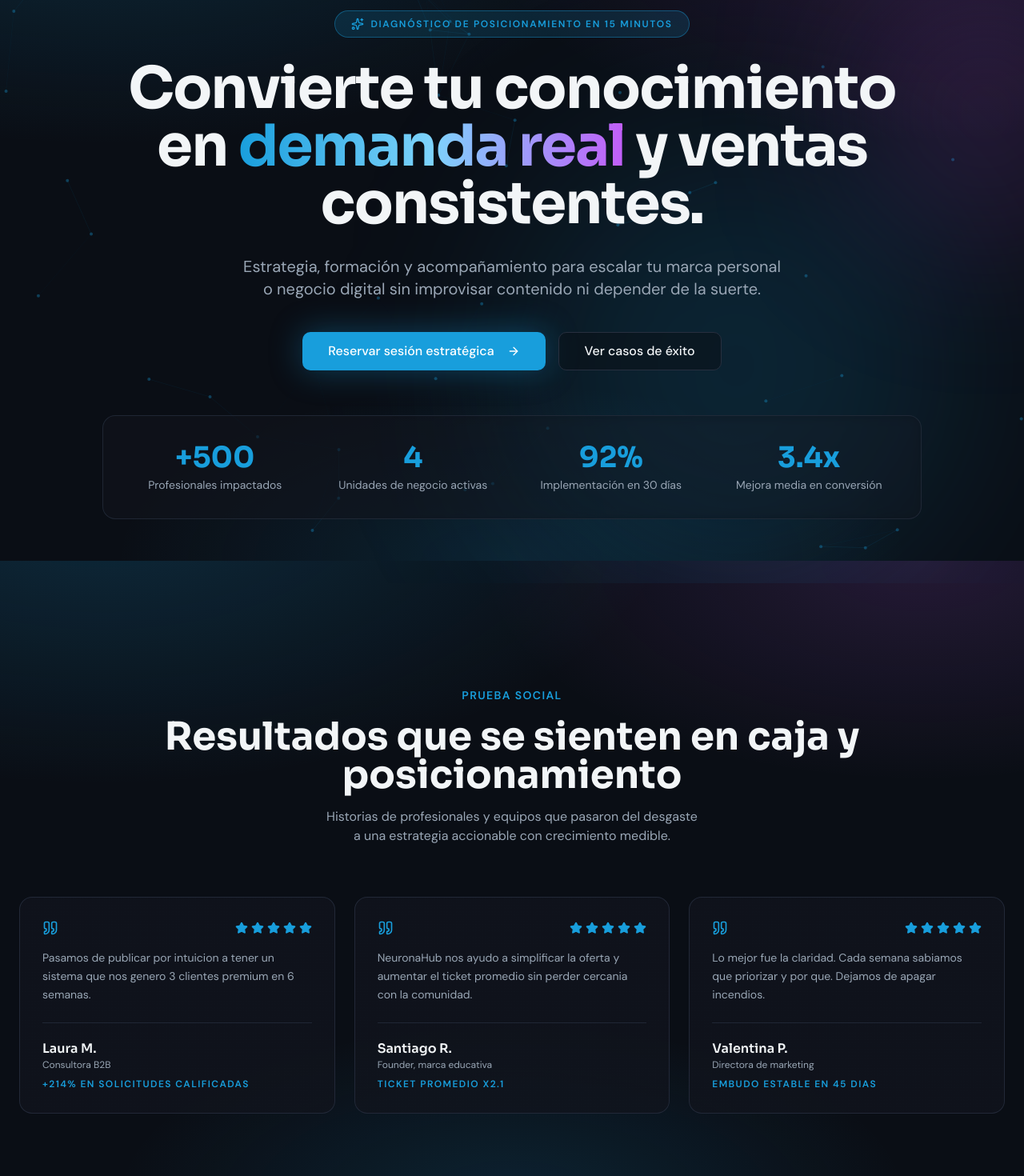
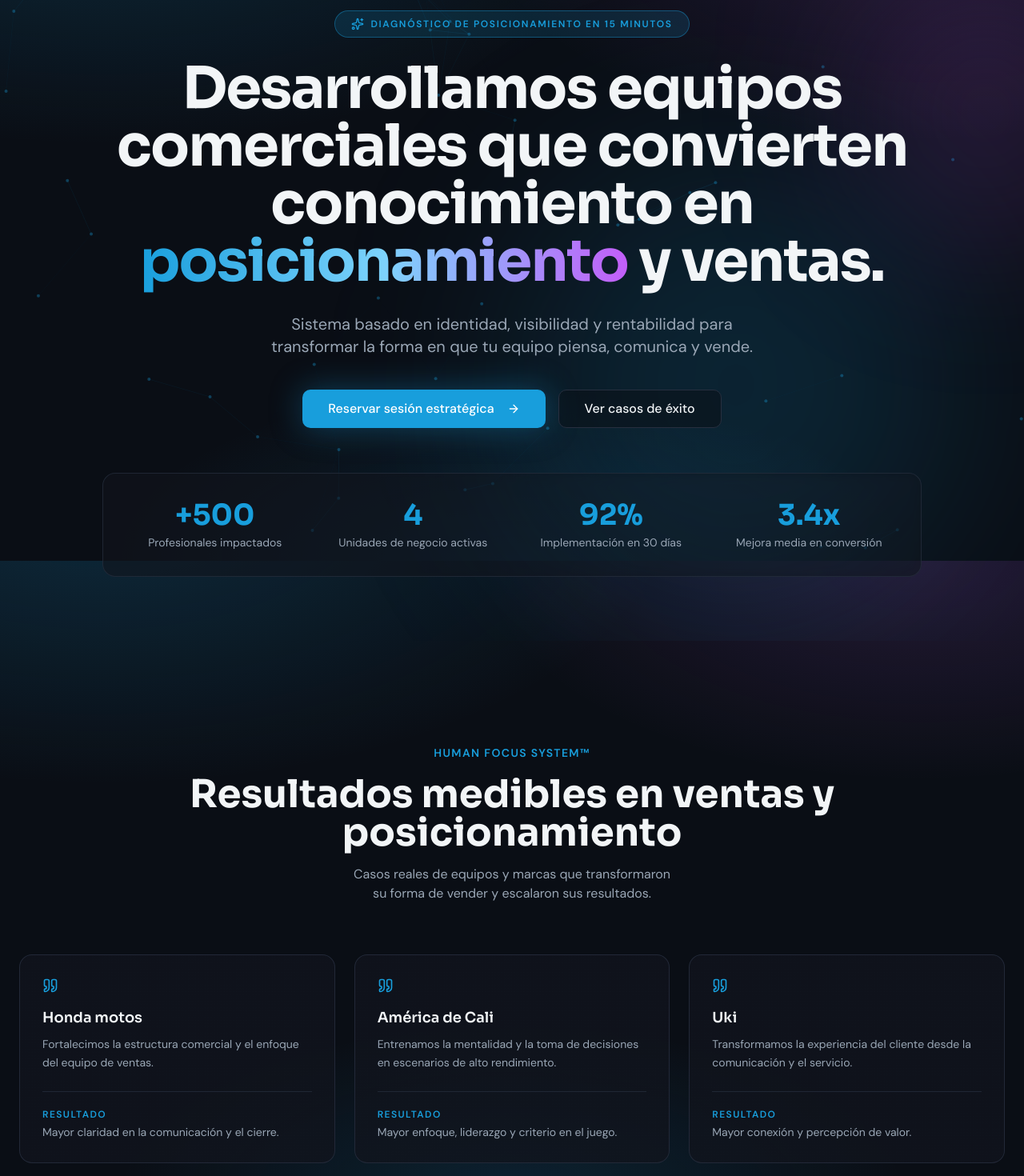
Before and after one commit to andreszapataq/neurona-hub-landing-page, a Next.js app: page / in a window 1280 px wide. Shown: the part 99-1569 px from the top of the page at 80% size. Built offline with nearby package versions, Linux system fonts and the light colour scheme.

Commit message:
first commit

```diff
--- a/components/brands-section.tsx
+++ b/components/brands-section.tsx
@@ -122,21 +122,18 @@ export function BrandsSection() {
           className="text-center"
         >
           <span className="text-sm font-semibold uppercase tracking-widest text-primary">
-            Nuestros Programas
+            Nuestro Enfoque
           </span>
           <h2 className="mt-4 font-display text-3xl font-bold text-foreground sm:text-4xl md:text-5xl">
             <span className="text-balance">
-              Elige la ruta que más acelera{" "}
-              <br className="hidden md:inline" />
+              Soluciones diseñadas para transformar la forma en que{" "}
               <span className="bg-gradient-to-r from-primary to-accent bg-clip-text text-transparent">
-                tu siguiente nivel
+                personas y equipos que venden.
               </span>
             </span>
           </h2>
           <p className="mx-auto mt-4 max-w-2xl text-balance text-muted-foreground md:text-lg">
-            Metodologías de vanguardia diseñadas para mentes que buscan
-            precisión estratégica, branding de alto impacto y un rendimiento
-            físico-mental optimizado.
+            Programas diseñados para desarrollar la forma en que piensas, comunicas y conviertes en ventas.
           </p>
         </motion.div>
 
--- a/components/cta-section.tsx
+++ b/components/cta-section.tsx
@@ -51,8 +51,8 @@ export function CtaSection() {
               className="font-display text-3xl font-bold text-foreground sm:text-4xl md:text-5xl"
             >
               <span className="text-balance">
-                Reserva una sesión estratégica y activa tu siguiente{" "}
-                <span className="text-primary">NeuronaHub</span>
+                Reserva una sesión estratégica y define cómo vas a{" "}
+                <span className="text-primary">vender mejor</span>
               </span>
             </motion.h2>
 
@@ -63,8 +63,7 @@ export function CtaSection() {
               viewport={viewportOnce}
               className="mx-auto mt-6 max-w-xl text-balance text-muted-foreground"
             >
-              En 30 minutos identificamos cuellos de botella en tu marca y te entregamos un plan
-              de acción priorizado para los siguientes 90 días.
+              En 30 minutos identificamos los bloqueos en tu posicionamiento y te llevas una ruta clara para los próximos 90 días.
             </motion.p>
 
             <motion.div
@@ -75,7 +74,7 @@ export function CtaSection() {
               className="mx-auto mt-6 inline-flex items-center gap-2 rounded-full border border-primary/40 bg-primary/10 px-4 py-2 text-xs font-semibold uppercase tracking-[0.12em] text-primary"
             >
               <ShieldCheck className="h-4 w-4" />
-              Sin costo y sin compromiso comercial
+              Sin costo. Sin compromiso
             </motion.div>
 
             {/* CTA Buttons — hover & tap */}
@@ -97,7 +96,7 @@ export function CtaSection() {
                   className="h-12 bg-primary px-8 text-base text-primary-foreground shadow-[0_0_40px_hsl(var(--primary)/0.35)] hover:bg-primary/90"
                 >
                   <a href="https://calendar.app.google/Q6CEa9jN1BbW1iqG8" target="_blank" rel="noopener noreferrer">
-                    Agendar mi sesión ahora
+                    Agendar sesión estratégica
                     <ArrowRight className="ml-2 h-4 w-4" />
                   </a>
                 </Button>
--- a/components/ecosystem-section.tsx
+++ b/components/ecosystem-section.tsx
@@ -62,14 +62,13 @@ export function EcosystemSection() {
           className="text-center"
         >
           <span className="text-sm font-semibold uppercase tracking-widest text-primary">
-            Método Neurona
+            Método IVR™
           </span>
           <h2 className="mt-4 font-display text-3xl font-bold text-foreground sm:text-4xl md:text-5xl">
-            <span className="text-balance">Un sistema operativo para crecer con estrategia</span>
+            <span className="text-balance">Un sistema para convertir posicionamiento en ventas</span>
           </h2>
           <p className="mx-auto mt-4 max-w-2xl text-balance text-muted-foreground">
-            Cada etapa conecta posicionamiento, contenido, oferta y conversión para construir
-            tracción real y sostenible.
+            Integramos identidad, visibilidad y rentabilidad para desarrollar la forma en que piensas, comunicas y conviertes.
           </p>
         </motion.div>
 
--- a/components/faq-section.tsx
+++ b/components/faq-section.tsx
@@ -6,24 +6,24 @@ import { fadeInUp, viewportOnce } from "@/lib/animations"
 
 const faqs = [
   {
-    question: "Esto es para marca personal o para empresa?",
+    question: "¿Esto es para marca personal o para empresa?",
     answer:
-      "Funciona para ambos. Adaptamos la estrategia segun tu etapa: profesional independiente, equipo comercial o marca en proceso de escalado.",
+      "Es para quienes venden. Trabajamos con emprendedores, líderes y equipos comerciales que necesitan estructura para posicionarse y convertir. El sistema se adapta al contexto, no al revés.",
   },
   {
-    question: "Cuanto tiempo tarda en verse un cambio real?",
+    question: "¿Cuánto tiempo tarda en verse un cambio real?",
     answer:
-      "Normalmente entre 3 y 8 semanas. Depende de tu punto de partida, velocidad de ejecucion y capacidad para implementar recomendaciones.",
+      "Desde las primeras semanas hay claridad. Los resultados en ventas dependen del nivel de ejecución, pero el cambio en enfoque, mensaje y dirección es inmediato.",
   },
   {
-    question: "Necesito tener una audiencia grande para empezar?",
+    question: "¿Necesito tener una audiencia grande para empezar?",
     answer:
-      "No. Priorizamos claridad de oferta, posicionamiento y conversion. Una audiencia pequena con mensaje correcto puede vender mejor que una grande sin foco.",
+      "No. No se trata de tener más audiencia, sino de tener mejor posicionamiento. Puedes vender con claridad, incluso con audiencias pequeñas.",
   },
   {
-    question: "Que incluye la sesion estrategica gratuita?",
+    question: "¿Esto es capacitación?",
     answer:
-      "Revisamos tu narrativa, oferta y embudo actual. Te llevas un diagnostico de cuellos de botella y tres acciones concretas para ejecutar de inmediato.",
+      "No. Es un sistema aplicado para generar resultados en ventas.",
   },
 ]
 
@@ -42,7 +42,7 @@ export function FaqSection() {
             Preguntas frecuentes
           </span>
           <h2 className="mt-4 font-display text-3xl font-bold text-foreground sm:text-4xl">
-            Resolvemos dudas antes de que decidas
+            Resolvemos dudas antes de que tomes una decisión
           </h2>
         </motion.div>
 
--- a/components/footer.tsx
+++ b/components/footer.tsx
@@ -9,7 +9,7 @@ const footerLinks = {
     { label: "Neurona Academy", href: "#" },
     { label: "Neurona BrandLab", href: "#" },
     { label: "Neurona Learning", href: "#" },
-    { label: "Neurona Café", href: "#" },
+    { label: "Super Food", href: "#" },
   ],
   Navegación: [
     { label: "Sobre nosotros", href: "#about" },
@@ -59,11 +59,10 @@ export function Footer({ year }: { year: number }) {
               />
             </a>
             <p className="mt-4 text-sm leading-relaxed text-muted-foreground">
-              Diseñamos sistemas para que profesionales y marcas escalen con claridad, autoridad y
-              conversiones sostenibles.
+              Desarrollamos la forma en que las personas y los equipos venden, posicionan y convierten.
             </p>
             <p className="mt-4 text-sm text-muted-foreground">
-              ceo@neuronahub.com
+              contacto@neuronahub.com
             </p>
             <p className="text-sm text-muted-foreground">Cali, Colombia</p>
           </motion.div>
--- a/components/hero-section.tsx
+++ b/components/hero-section.tsx
@@ -67,11 +67,11 @@ export function HeroSection() {
           className="font-display text-4xl font-bold leading-[1.04] tracking-tight text-foreground sm:text-5xl md:text-7xl"
         >
           <span className="text-balance">
-            Convierte tu conocimiento en{" "}
+            Desarrollamos equipos comerciales que convierten conocimiento en{" "}
             <span className="bg-gradient-to-r from-primary via-sky-300 to-accent bg-clip-text text-transparent">
-              demanda real
+              posicionamiento
             </span>{" "}
-            y ventas consistentes.
+            y ventas.
           </span>
         </motion.h1>
 
@@ -80,8 +80,7 @@ export function HeroSection() {
           variants={heroItemVariants}
           className="mx-auto mt-7 max-w-2xl text-balance text-lg leading-relaxed text-muted-foreground md:text-xl"
         >
-          Estrategia, formación y acompañamiento para escalar tu marca personal o negocio digital
-          sin improvisar contenido ni depender de la suerte.
+          Sistema basado en identidad, visibilidad y rentabilidad para transformar la forma en que tu equipo piensa, comunica y vende.
         </motion.p>
 
         {/* CTA Buttons */}
--- a/components/testimonials-section.tsx
+++ b/components/testimonials-section.tsx
@@ -1,30 +1,27 @@
 "use client"
 
 import { motion } from "framer-motion"
-import { Quote, Star } from "lucide-react"
+import { Quote } from "lucide-react"
 import { fadeInUp, staggerContainer, transitions, viewportOnce } from "@/lib/animations"
 
 const testimonials = [
   {
-    quote:
-      "Pasamos de publicar por intuicion a tener un sistema que nos genero 3 clientes premium en 6 semanas.",
-    author: "Laura M.",
-    role: "Consultora B2B",
-    impact: "+214% en solicitudes calificadas",
+    company: "Honda motos",
+    description:
+      "Fortalecimos la estructura comercial y el enfoque del equipo de ventas.",
+    result: "Mayor claridad en la comunicación y el cierre.",
   },
   {
-    quote:
-      "NeuronaHub nos ayudo a simplificar la oferta y aumentar el ticket promedio sin perder cercania con la comunidad.",
-    author: "Santiago R.",
-    role: "Founder, marca educativa",
-    impact: "Ticket promedio x2.1",
+    company: "América de Cali",
+    description:
+      "Entrenamos la mentalidad y la toma de decisiones en escenarios de alto rendimiento.",
+    result: "Mayor enfoque, liderazgo y criterio en el juego.",
   },
   {
-    quote:
-      "Lo mejor fue la claridad. Cada semana sabiamos que priorizar y por que. Dejamos de apagar incendios.",
-    author: "Valentina P.",
-    role: "Directora de marketing",
-    impact: "Embudo estable en 45 dias",
+    company: "Uki",
+    description:
+      "Transformamos la experiencia del cliente desde la comunicación y el servicio.",
+    result: "Mayor conexión y percepción de valor.",
   },
 ]
 
@@ -40,14 +37,13 @@ export function TestimonialsSection() {
           className="text-center"
         >
           <span className="text-sm font-semibold uppercase tracking-widest text-primary">
-            Prueba social
+            Human Focus System™
           </span>
           <h2 className="mt-4 font-display text-3xl font-bold text-foreground sm:text-4xl md:text-5xl">
-            Resultados que se sienten en caja y posicionamiento
+            Resultados medibles en ventas y posicionamiento
           </h2>
           <p className="mx-auto mt-4 max-w-2xl text-balance text-muted-foreground">
-            Historias de profesionales y equipos que pasaron del desgaste a una estrategia
-            accionable con crecimiento medible.
+            Casos reales de equipos y marcas que transformaron su forma de vender y escalaron sus resultados.
           </p>
         </motion.div>
 
@@ -60,27 +56,22 @@ export function TestimonialsSection() {
         >
           {testimonials.map((item) => (
             <motion.article
-              key={item.author}
+              key={item.company}
               variants={fadeInUp}
               whileHover={{ y: -6 }}
               transition={transitions.springBouncy}
               className="grain-overlay rounded-2xl border border-border/80 bg-card/80 p-7"
             >
-              <div className="mb-4 flex items-center justify-between">
+              <div className="mb-4">
                 <Quote className="h-5 w-5 text-primary" />
-                <div className="flex gap-1 text-primary">
-                  {Array.from({ length: 5 }).map((_, idx) => (
-                    <Star key={idx} className="h-4 w-4 fill-current" />
-                  ))}
-                </div>
               </div>
-              <p className="text-sm leading-relaxed text-muted-foreground">{item.quote}</p>
+              <p className="font-display text-lg font-semibold text-foreground">{item.company}</p>
+              <p className="mt-2 text-sm leading-relaxed text-muted-foreground">{item.description}</p>
               <div className="mt-6 border-t border-border/70 pt-5">
-                <p className="font-display text-base font-semibold text-foreground">{item.author}</p>
-                <p className="text-xs text-muted-foreground">{item.role}</p>
-                <p className="mt-2 text-xs font-semibold uppercase tracking-[0.12em] text-primary">
-                  {item.impact}
+                <p className="text-xs font-semibold uppercase tracking-[0.12em] text-primary">
+                  Resultado
                 </p>
+                <p className="mt-1 text-sm text-muted-foreground">{item.result}</p>
               </div>
             </motion.article>
           ))}
```
